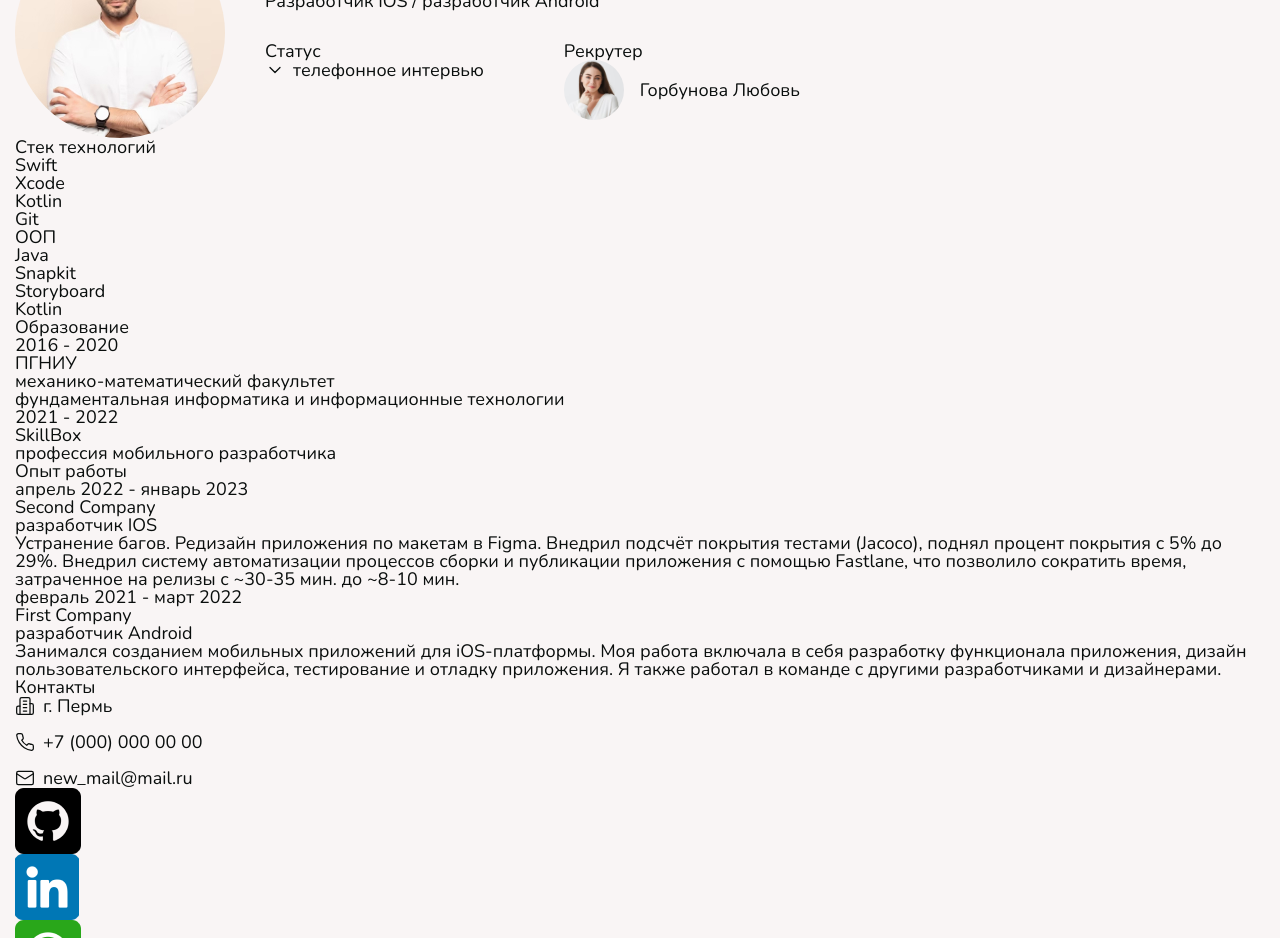
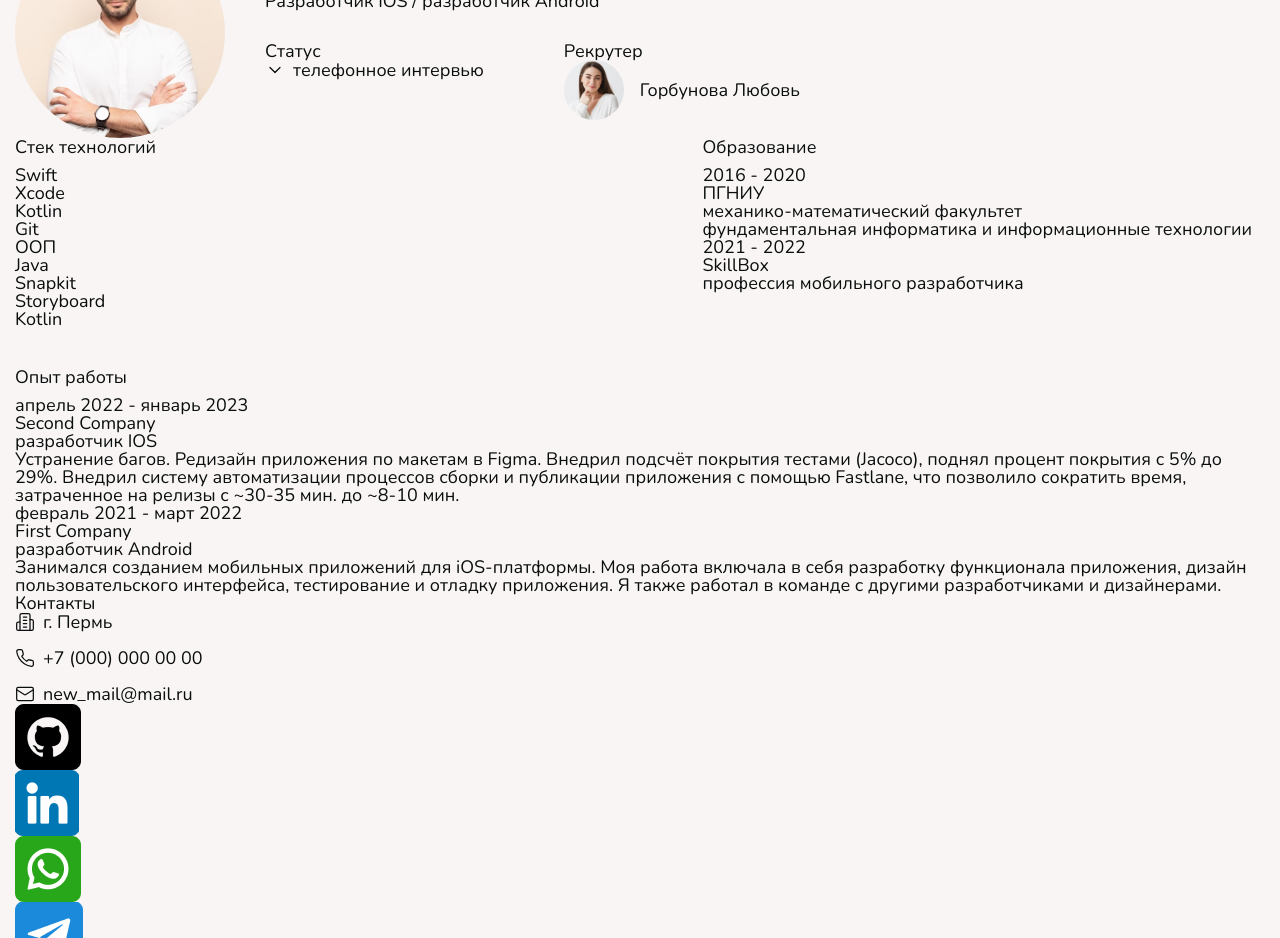
Before and after one commit to teamdevm/teamwork-swift-ferret, a React (Create React App) app in the folder React-app/: page /profile in a window 1280 px wide. Shown: the part 1460-2398 px from the top of the page. Built offline with nearby package versions, Linux system fonts and the light colour scheme.

Commit message:
add bottom block's styles

```diff
--- a/React-app/src/assets/css/App.css
+++ b/React-app/src/assets/css/App.css
@@ -709,3 +709,23 @@ a.contacts__item:hover {
   max-width: 60px;
   border-radius: 100%;
 }
+
+/* ///////////////bottom-block/////////////////// */
+
+.resume__bottom-block {
+  display: flex;
+  flex-wrap: wrap;
+  justify-content: space-between;
+  gap: 40px 80px;
+}
+
+.resume__info {
+  display: flex;
+  flex-direction: column;
+  row-gap: 10px;
+  width: 100%;
+}
+
+.resume__info--short {
+  width: 45%;
+}
```
